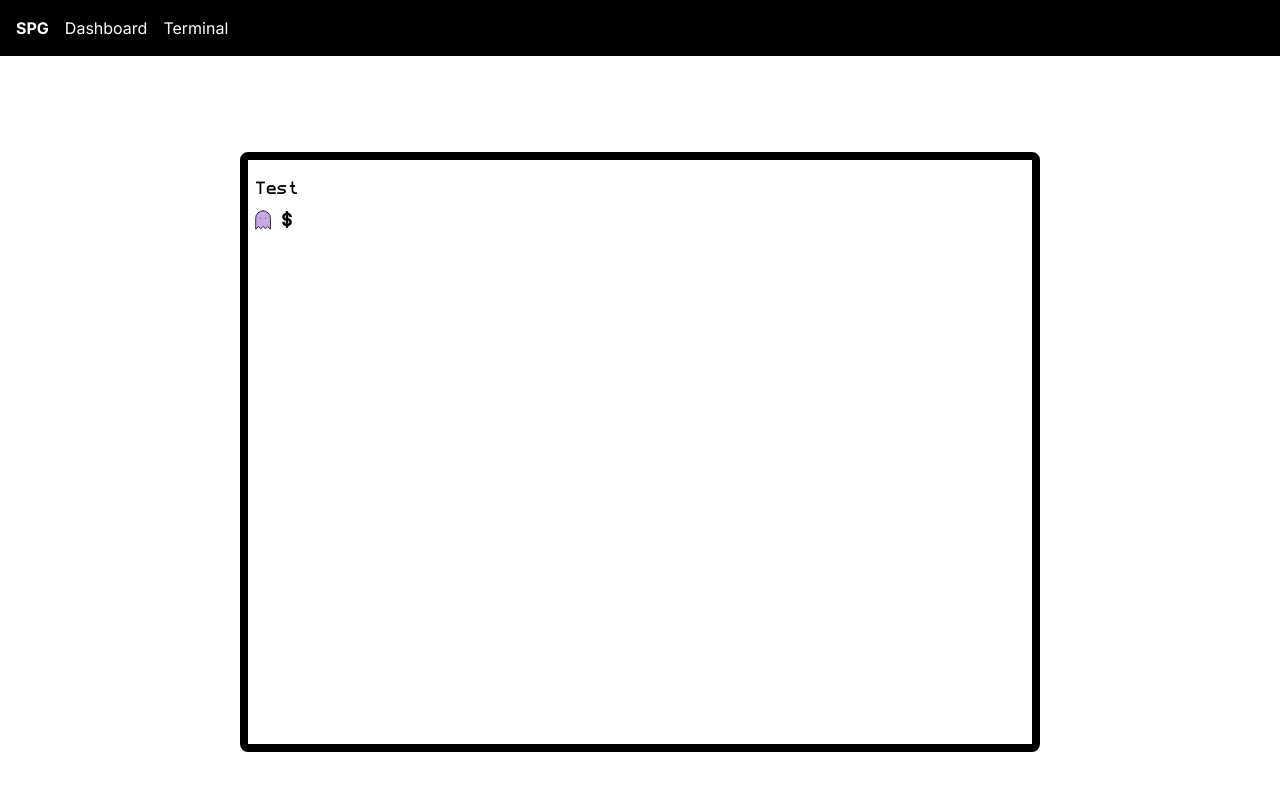
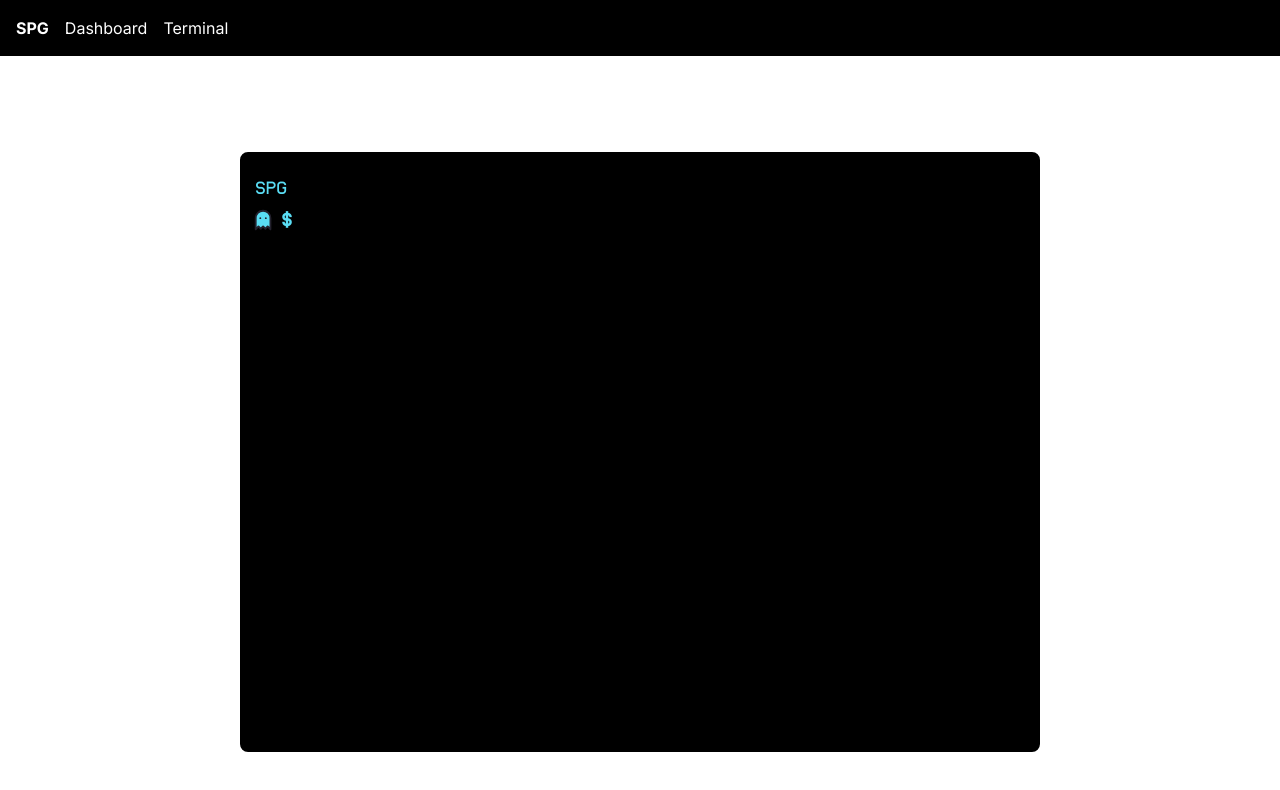
Before and after one commit to IceTeaXXD/Raft-Protocol, a Next.js app in the folder frontend/: page /terminal in a window 1280 px wide. Shown: the top 790 px of the page. Built offline with nearby package versions, Linux system fonts and the light colour scheme.

Commit message:
feat(ui): font and color

```diff
--- a/frontend/app/components/PromptInput.tsx
+++ b/frontend/app/components/PromptInput.tsx
@@ -17,29 +17,29 @@ const PromptInput = ({ prompt, handleInput, index, processInput, inputRefs }: {
     };
 
     return (
-      <div className="flex gap-2 items-center justify-start font-terminal text-white my-2">
+      <div className="flex gap-2 items-center justify-start font-terminal text-black my-2">
         <svg
           xmlns="http://www.w3.org/2000/svg"
           className="ml-1 w-6 h-6"
           viewBox="0 0 24 24"
         >
           <path
-            fill="#c6aae8"
+            fill="#5addf4"
             stroke="#22202c"
             strokeLinecap="round"
             strokeLinejoin="round"
-            strokeWidth="1"
+            strokeWidth="2"
             d="M9 10h.01M15 10h.01M12 2a8 8 0 0 0-8 8v12l3-3l2.5 2.5L12 19l2.5 2.5L17 19l3 3V10a8 8 0 0 0-8-8"
           />
         </svg>
-        <h1 className="text-black font-bold">$</h1>
+        <h1 className="text-sky font-bold">$</h1>
         <input
           ref={el => {
             if (inputRefs.current) {
               inputRefs.current[index] = el!;
             }
           }}
-          className="border-0 outline-0 text-black w-full mr-2"
+          className="border-0 outline-0 text-sky w-full mr-2 bg-black"
           type="text"
           value={prompt}
           readOnly={readOnly}
--- a/frontend/app/terminal/page.tsx
+++ b/frontend/app/terminal/page.tsx
@@ -33,17 +33,18 @@ function TerminalPage() {
                 <div className="w-[96%] h-[90%] md:w-[700px] md:h-[500px] lg:w-[800px] lg:h-[600px] flex flex-col border-8 border-black rounded-lg bg-black">
                     <div className="relative flex flex-col items-center">
                     </div>
-                    <div className="w-full flex-1 bg-white pt-2 overflow-y-scroll scrollbar">
-                        <h1 className="hidden md:block pl-2 my-2 font-terminal text-black">
-                            Test
+                    <div className="w-full flex-1 bg-black pt-2 overflow-y-scroll scrollbar">
+                        <h1 className="hidden md:block pl-2 my-2 font-terminal text-sky">
+                            SPG
                         </h1>
                         <div>
                             {prompts.map((prompt, index) => (
                                 <div key={index}>
                                     <PromptInput prompt={prompt.input} handleInput={handleInput} index={index} processInput={processInput} inputRefs={inputRefs} />
                                     {prompt.output && (
-                                        <div className="pl-2 text-black font-terminal w-full break-words">
+                                        <div className="relative pl-2 text-customColor font-terminal w-full overflow-hidden whitespace-nowrap border-r-2 border-customColor animate-typing">
                                             Processed command: {prompt.output}
+                                            <span className="absolute right-0 animate-blink">|</span>
                                         </div>
                                     )}
                                 </div>
--- a/frontend/tailwind.config.ts
+++ b/frontend/tailwind.config.ts
@@ -55,6 +55,9 @@ const config = {
           DEFAULT: "hsl(var(--card))",
           foreground: "hsl(var(--card-foreground))",
         },
+        sky: {
+          DEFAULT: "#5addf4",
+        },
       },
       borderRadius: {
         lg: "var(--radius)",
@@ -62,18 +65,18 @@ const config = {
         sm: "calc(var(--radius) - 4px)",
       },
       keyframes: {
-        "accordion-down": {
-          from: { height: "0" },
-          to: { height: "var(--radix-accordion-content-height)" },
+        typing: {
+          '0%': { width: '0%' },
+          '100%': { width: '100%' },
         },
-        "accordion-up": {
-          from: { height: "var(--radix-accordion-content-height)" },
-          to: { height: "0" },
+        blink: {
+          '0%, 100%': { borderColor: 'transparent' },
+          '50%': { borderColor: '#5addf4' },
         },
       },
       animation: {
-        "accordion-down": "accordion-down 0.2s ease-out",
-        "accordion-up": "accordion-up 0.2s ease-out",
+        typing: 'typing 2s steps(20, end) forwards',
+        blink: 'blink 0.75s step-end infinite',
       },
     },
   },
```
